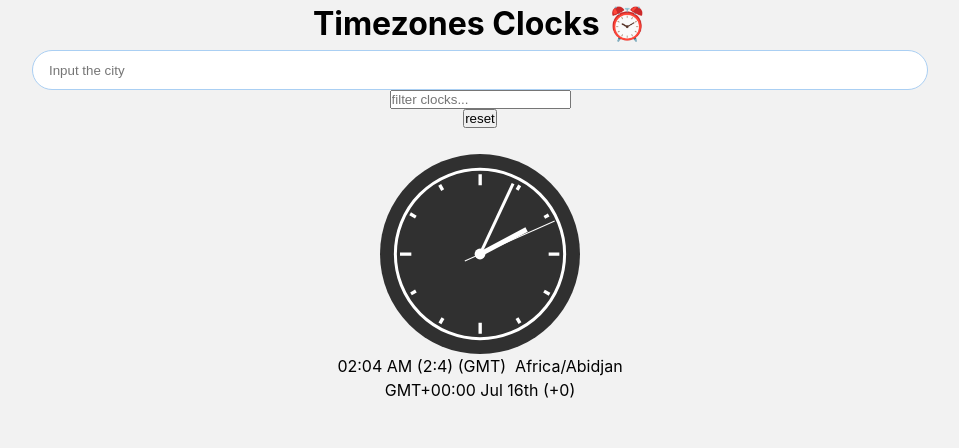
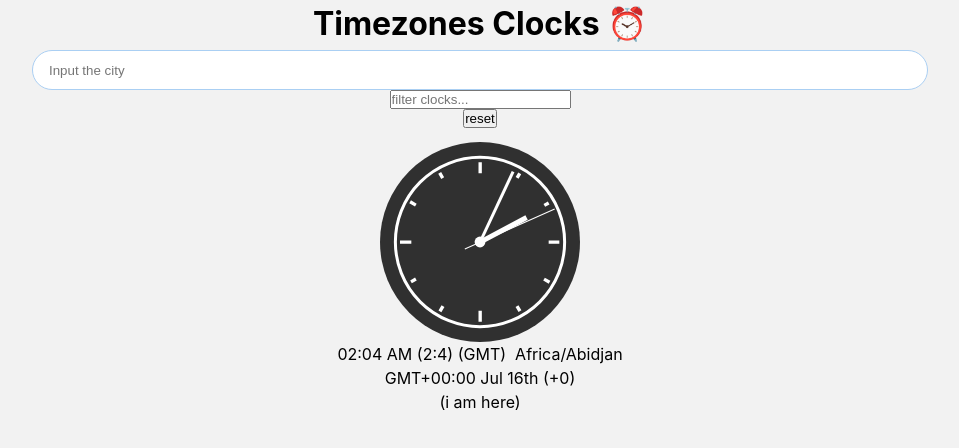
Before and after one commit to Viktor286/timezones-fullstack-app, a React (Create React App) app in the folder client/: page / in a window 1280 px wide. Shown: the top 448 px of the page, without its empty margins (160-1119 px from the left). Built offline with nearby package versions, Linux system fonts and the light colour scheme.

Commit message:
implement switch when local changed

```diff
--- a/client/src/App.js
+++ b/client/src/App.js
@@ -45,12 +45,13 @@ function App({ localUserSettings }) {
   const updateLocalClock = (ianaId) => {
     if (isValidIanaTimezone(ianaId)) {
       setClockListList((prevList) => {
-        const newClockList = prevList.map((clock) => {
-          if (clock.isLocal) {
-            clock.ianaId = ianaId;
-          }
-          return clock;
-        });
+        const targetIdx = prevList.findIndex((e) => e.ianaId === ianaId);
+
+        // trying convention to keep the local zone as always fist object
+        const newClockList = [...prevList];
+        newClockList[0] = createClockItem(ianaId, true);
+        newClockList[targetIdx] = createClockItem(prevList[0].ianaId);
+
         setLocalUserTimezoneList(newClockList);
         return newClockList;
       });
@@ -65,6 +66,7 @@ function App({ localUserSettings }) {
         clockList={clockList}
         updateLocalClock={updateLocalClock}
         removeClockFromList={removeClockFromList}
+        addClockToList={addClockToList}
       />
     </div>
   );
--- a/client/src/components/ClockItem/index.js
+++ b/client/src/components/ClockItem/index.js
@@ -3,7 +3,7 @@ import { getDateTimeZone, prepareTimeDifferenceStr } from '../../model/dateTimeZ
 import ClockGraphics from '../ClockGraphics';
 import './index.css';
 
-export default function ClockItem({ clockItem, removeClockFromList, localIana, updateLocalClock }) {
+export default function ClockItem({ clockItem, localIana, removeClockFromList, updateLocalClock }) {
   const {
     abbr,
     day,
@@ -27,22 +27,18 @@ export default function ClockItem({ clockItem, removeClockFromList, localIana, u
         {time}&nbsp;{meridiem}&nbsp;({hours}:{minutes})&nbsp;({abbr}) &nbsp;
         {zoneIana} <br />
         GMT{gmtShift} {day} ({timeDifferenceString})
-        {!clockItem.isLocal ? (
+        {clockItem.isLocal ? (
+          <div>(i am here)</div>
+        ) : (
           <>
             <button className="remove" onClick={() => removeClockFromList(zoneIana)}>
               ✕
             </button>
-            <button
-              className="update-local-clock"
-              onClick={() => {
-                updateLocalClock(zoneIana);
-                removeClockFromList(zoneIana);
-              }}
-            >
+            <button className="update-local-clock" onClick={() => updateLocalClock(zoneIana)}>
               🏠 make this your local clock
             </button>
           </>
-        ) : null}
+        )}
       </section>
     </li>
   );
--- a/client/src/model/clockItem.js
+++ b/client/src/model/clockItem.js
@@ -1,11 +1,11 @@
 import { detectLocalTimezone } from './dateTimeZone';
 
-export function createClockItem(iana) {
+export function createClockItem(iana, isLocal = false) {
   const clockItem = {
     ianaId: iana || detectLocalTimezone(),
   };
 
-  if (!iana) {
+  if (!iana || isLocal) {
     clockItem.isLocal = true;
   }
 
```
Also changed, not shown: 1 other file (tests, documents, lock files or other folders).
